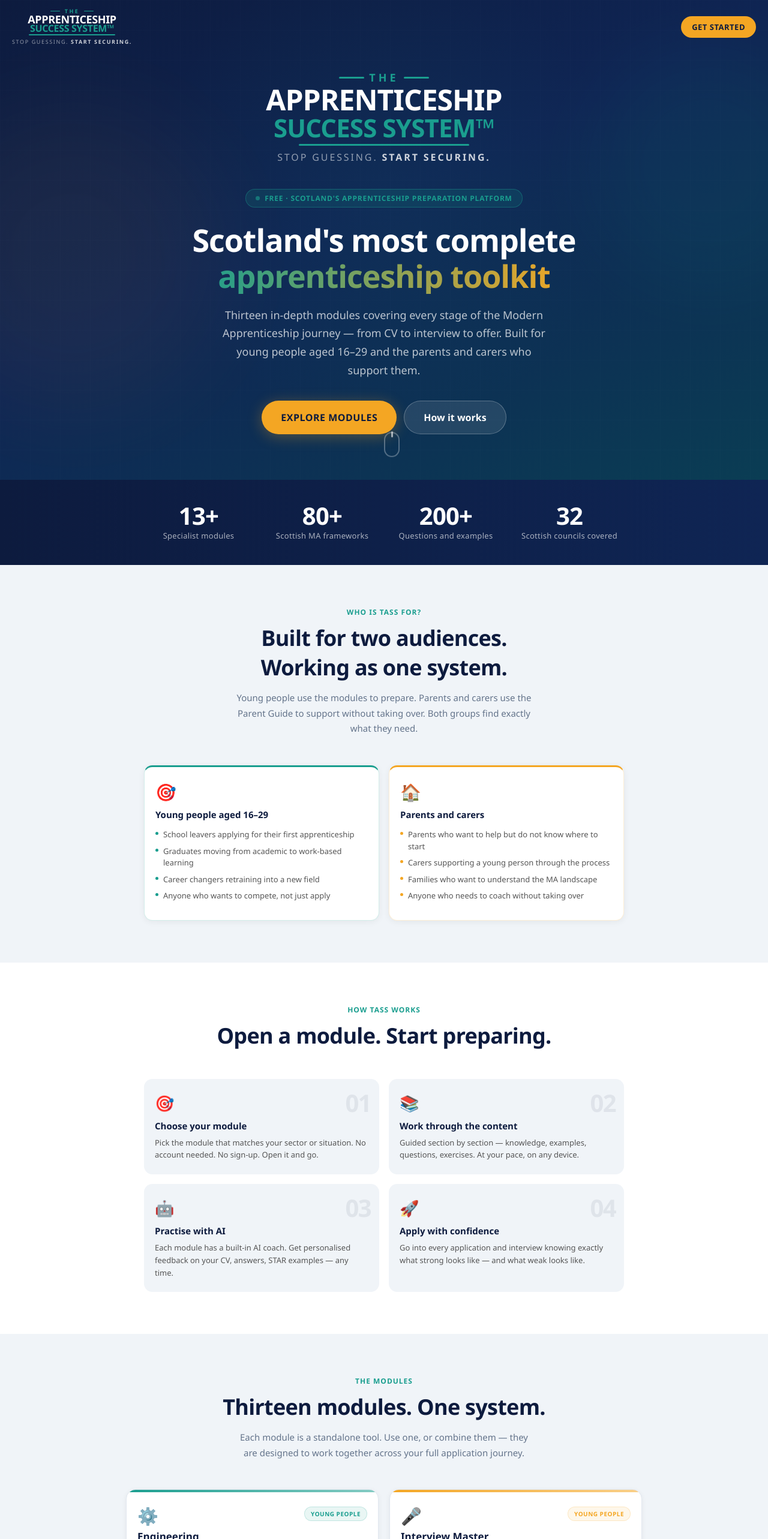
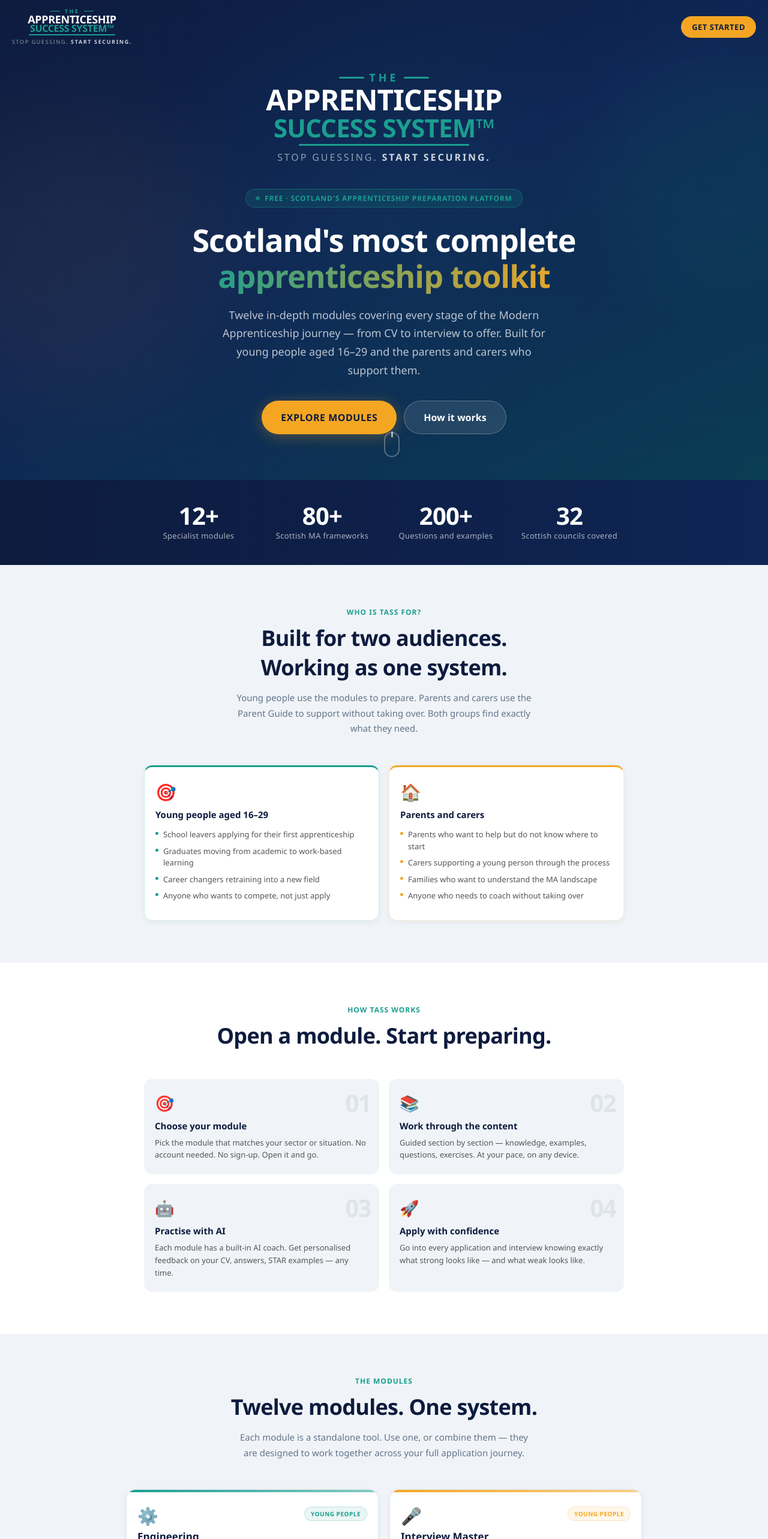
Before and after one commit to Shugbhoy/Tass-landing-, a React (Vite) app in the folder src/: page / in a window 1280 px wide. Shown: the top 2566 px of the page at 60% size. Built offline with nearby package versions, Linux system fonts and the light colour scheme.

Commit message:
Update App.jsx

```diff
--- a/src/src/App.jsx
+++ b/src/src/App.jsx
@@ -154,18 +154,6 @@ const MODULES = [
     color: "#4338CA",
     url: "https://tass-businessadmin.vercel.app",
     highlights: ["6 sector pathways", "Microsoft 365 and GDPR", "7 Scottish employers"],
-  },
-  {
-    id: "goldenrules",
-    icon: "🏅",
-    title: "Golden Rules",
-    subtitle: "Interview preparation masterclass",
-    for: "Everyone",
-    desc: "The 10 rules that separate prepared candidates from hopeful ones. Journey planning, dummy runs, company research, CV tailoring, phone etiquette, appearance, timing and follow-up — with an interactive interview readiness checklist.",
-    tags: ["Interview prep", "Checklist", "All sectors"],
-    color: "#B7860B",
-    url: "https://tass-goldenrules.vercel.app",
-    highlights: ["10 Golden Rules in depth", "Interactive readiness checklist", "Applies to every module"],
   },
 ];
 
@@ -588,7 +576,7 @@ export default function TASSLanding() {
             color: "rgba(255,255,255,0.72)", fontSize: "clamp(15px, 2.5vw, 18px)",
             lineHeight: 1.7, marginBottom: 36, maxWidth: 560, margin: "0 auto 36px",
           }}>
-            Thirteen in-depth modules covering every stage of the Modern Apprenticeship journey — from CV to interview to offer. Built for young people aged 16–29 and the parents and carers who support them.
+            Twelve in-depth modules covering every stage of the Modern Apprenticeship journey — from CV to interview to offer. Built for young people aged 16–29 and the parents and carers who support them.
           </p>
 
           <div style={{ display: "flex", gap: 12, justifyContent: "center", flexWrap: "wrap" }}>
@@ -622,7 +610,7 @@ export default function TASSLanding() {
       {/* ── Stats bar ───────────────────────────────────────────────────────── */}
       <section style={{ background: `linear-gradient(90deg, ${NAVY}, #0F2554)`, padding: "40px 24px" }}>
         <div style={{ maxWidth: 800, margin: "0 auto", display: "grid", gridTemplateColumns: "repeat(4, 1fr)", gap: 24 }}>
-          <StatCounter value="13"  suffix="+"  label="Specialist modules" />
+          <StatCounter value="12"  suffix="+"  label="Specialist modules" />
           <StatCounter value="80"  suffix="+"  label="Scottish MA frameworks" />
           <StatCounter value="200" suffix="+"  label="Questions and examples" />
           <StatCounter value="32"  suffix=""   label="Scottish councils covered" />
@@ -734,7 +722,7 @@ export default function TASSLanding() {
           <AnimatedSection>
             <div style={{ textAlign: "center", marginBottom: 48 }}>
               <p style={{ color: TEAL, fontWeight: 700, fontSize: 12, textTransform: "uppercase", letterSpacing: 1, marginBottom: 10 }}>The modules</p>
-              <h2 style={{ color: NAVY, fontSize: "clamp(22px, 4vw, 36px)", fontWeight: 900, marginBottom: 14, letterSpacing: "-0.02em" }}>Thirteen modules. One system.</h2>
+              <h2 style={{ color: NAVY, fontSize: "clamp(22px, 4vw, 36px)", fontWeight: 900, marginBottom: 14, letterSpacing: "-0.02em" }}>Twelve modules. One system.</h2>
               <p style={{ color: MID, fontSize: 15, lineHeight: 1.7, maxWidth: 500, margin: "0 auto" }}>Each module is a standalone tool. Use one, or combine them — they are designed to work together across your full application journey.</p>
             </div>
           </AnimatedSection>
@@ -832,7 +820,7 @@ export default function TASSLanding() {
               <span style={{ color: AMBER }}>Start securing.</span>
             </h2>
             <p style={{ color: "rgba(255,255,255,0.65)", fontSize: 16, lineHeight: 1.7, marginBottom: 36 }}>
-              Thirteen modules. Free. No sign-up. Built for Scotland.<br/>Open the module that is right for you and start today.
+              Twelve modules. Free. No sign-up. Built for Scotland.<br/>Open the module that is right for you and start today.
             </p>
             <button onClick={() => document.getElementById("modules")?.scrollIntoView({ behavior: "smooth" })} style={{
               background: AMBER, border: "none", color: NAVY,
```
